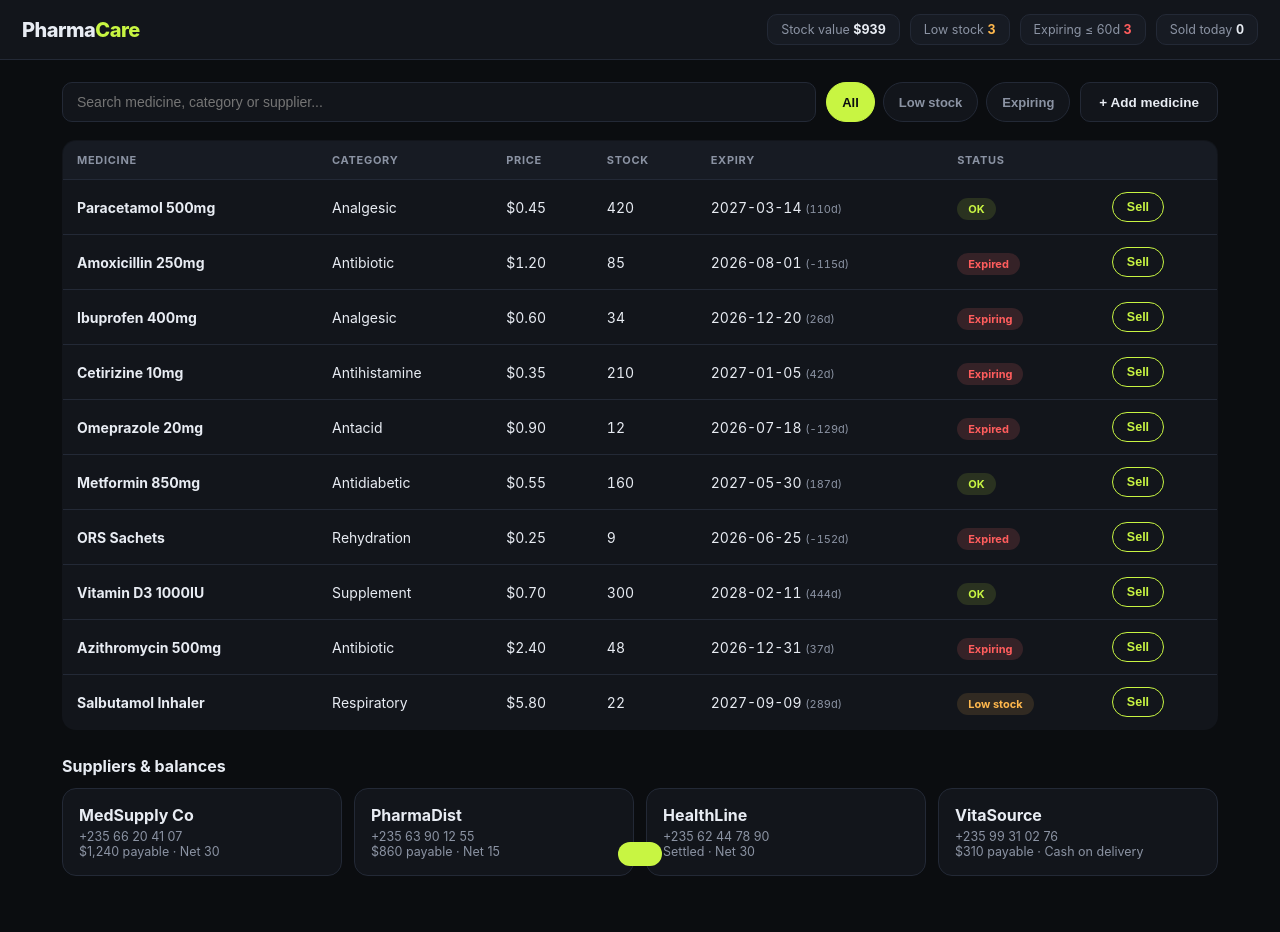
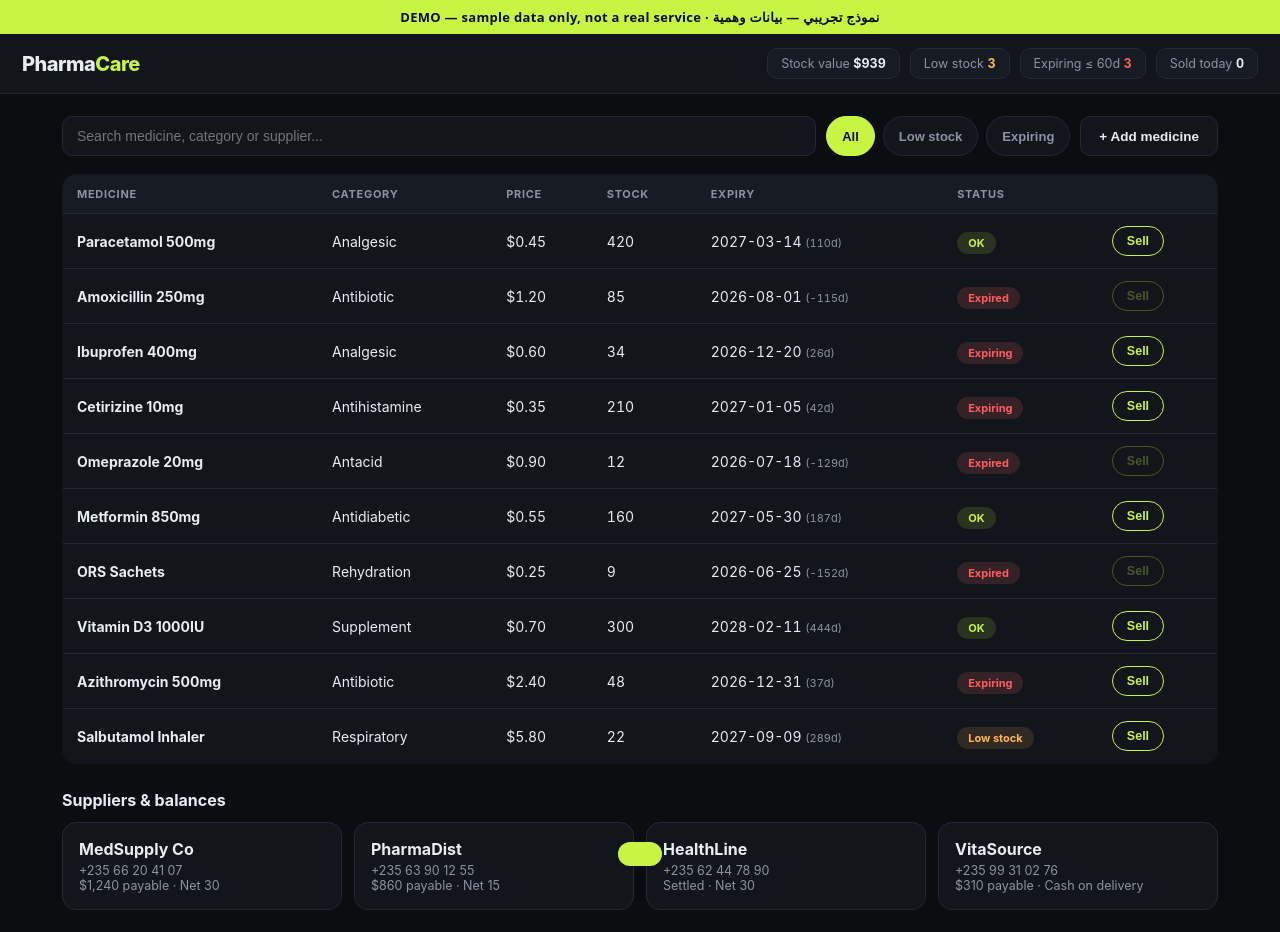
Before and after one commit to jalidev/pharmacy-management, a plain HTML site: page index.html in a window 1280 px wide. Before the commit the page ends 898 px from the top, so only its background shows below. Drawn offline with Linux system fonts and the light colour scheme.

Commit message:
Demo banner, block expired stock sales

```diff
--- a/index.html
+++ b/index.html
@@ -54,6 +54,7 @@
 </style>
 </head>
 <body>
+<div style="background:#c8f542;color:#0b0d10;font:600 13px/1.4 system-ui,sans-serif;text-align:center;padding:8px 12px;letter-spacing:.3px">DEMO — sample data only, not a real service · <span dir="rtl">نموذج تجريبي — بيانات وهمية</span></div>
 <header>
   <div class="logo">Pharma<span>Care</span></div>
   <div class="stats">
@@ -135,7 +136,7 @@ function render(){
   return`<tr><td><b>${m.name}</b></td><td>${m.cat}</td><td class="num">${money(m.price)}</td>
   <td class="num">${m.stock}</td><td class="num">${m.exp} <span style="color:var(--dim);font-size:11px">(${daysTo(m.exp)}d)</span></td>
   <td><span class="pill ${st==="expired"?"exp":st}">${st==="expired"?"Expired":st==="exp"?"Expiring":st==="low"?"Low stock":"OK"}</span></td>
-  <td><button class="sell" ${m.stock<=0?"disabled":""} onclick="sell(${i})">Sell</button></td></tr>`}).join("")
+  <td><button class="sell" ${m.stock<=0||st==="expired"?"disabled":""} onclick="sell(${i})">Sell</button></td></tr>`}).join("")
   ||'<tr><td colspan="7" style="color:var(--dim)">No medicines match</td></tr>';
  const val=MEDS.reduce((s,m)=>s+m.price*m.stock,0);
  $("s-value").textContent="$"+Math.round(val).toLocaleString();
@@ -144,7 +145,7 @@ function render(){
  $("s-sold").textContent=soldToday;
  $("sups").innerHTML=SUPS.map(s=>`<div class="sup"><b>${s.name}</b><span>${s.phone}</span><span>${s.balance} · ${s.terms}</span></div>`).join("");
 }
-function sell(i){const m=MEDS[i];if(m.stock<=0)return;m.stock--;soldToday++;render();toast("Sold 1 × "+m.name)}
+function sell(i){const m=MEDS[i];if(m.stock<=0)return;if(status(m)==="expired"){toast("Cannot sell expired stock");return}m.stock--;soldToday++;render();toast("Sold 1 × "+m.name)}
 function addMed(){
  const name=$("f-name").value.trim(),price=+$("f-price").value,stock=+$("f-stock").value,exp=$("f-exp").value;
  if(!name||!price||!exp)return toast("Name, price and expiry are required");
```
